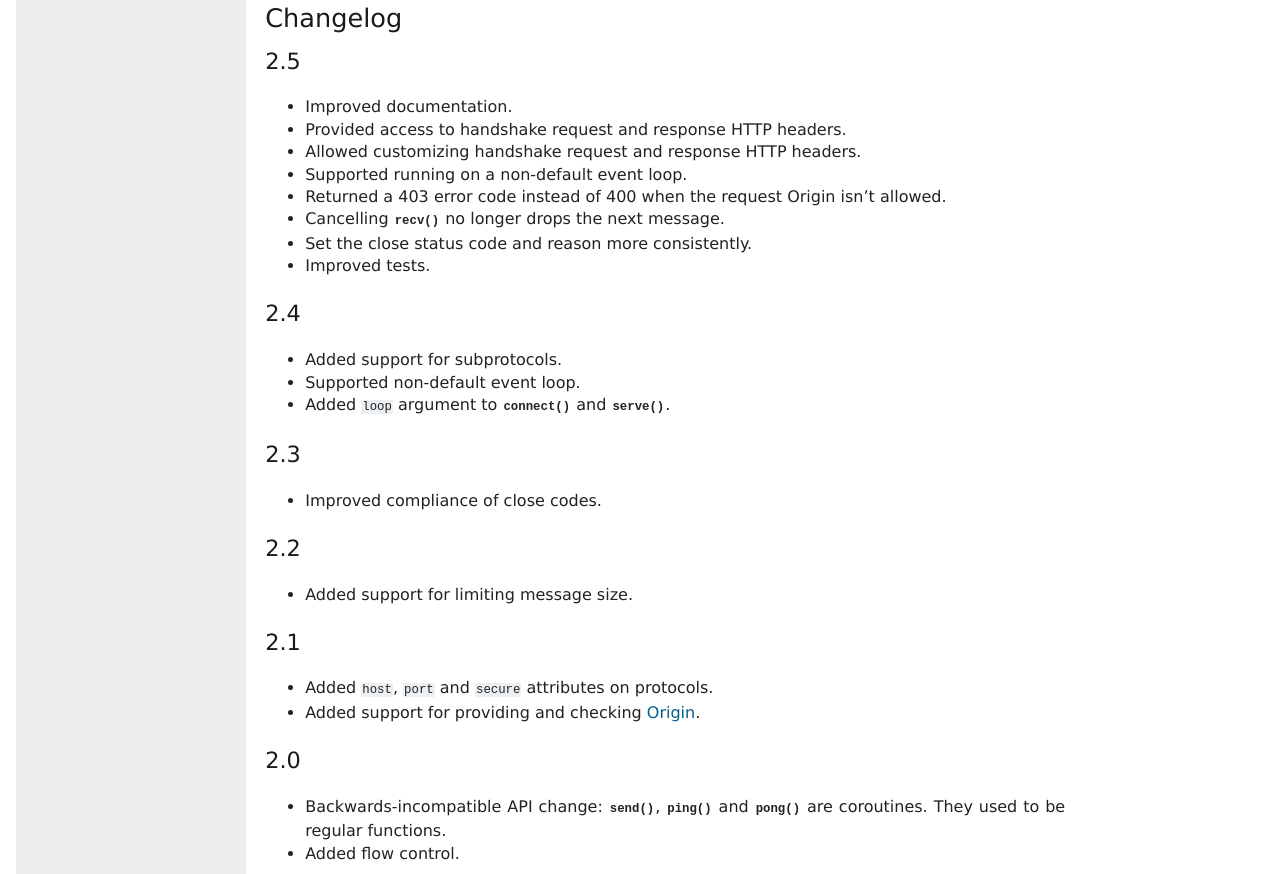
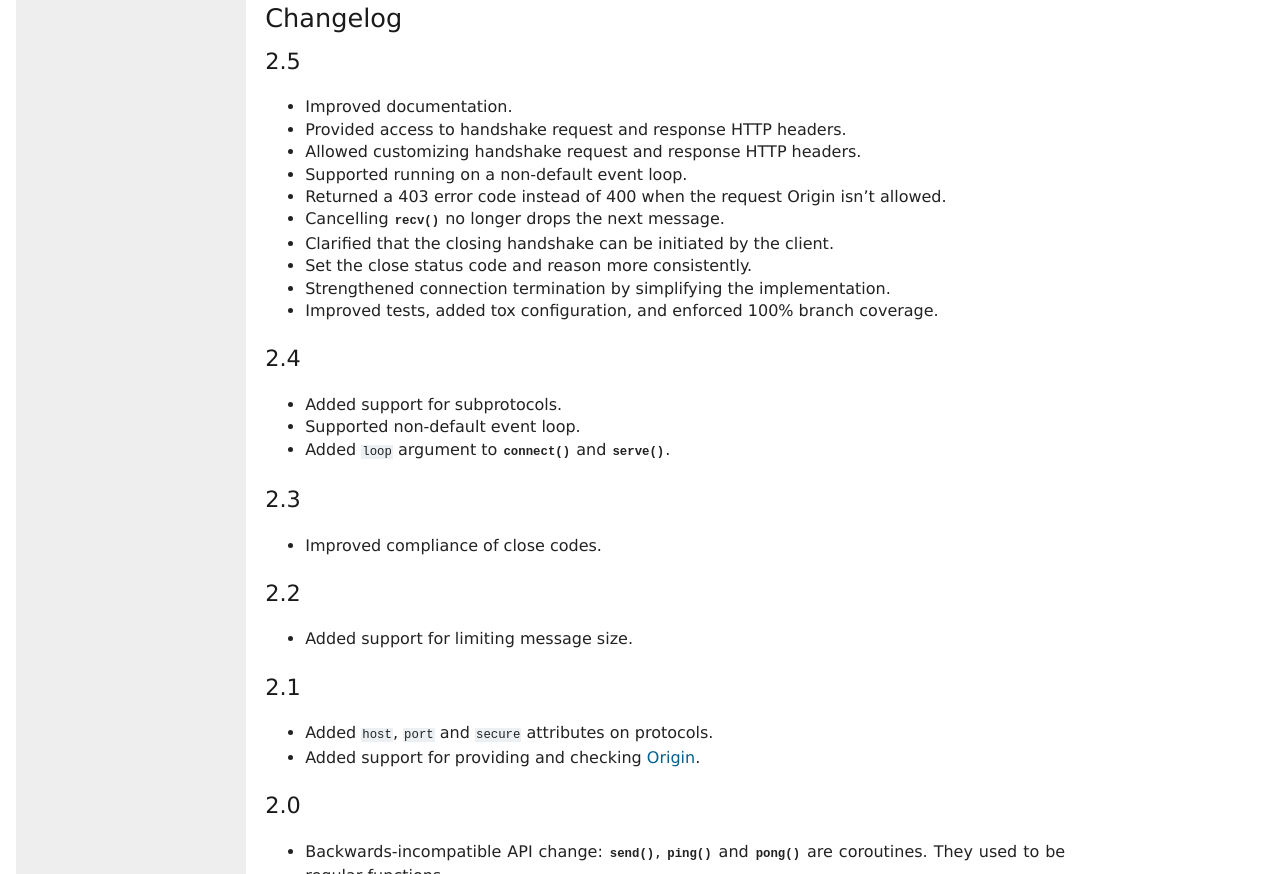
Before and after one commit to python-websockets/websockets, a Sphinx documentation site: the page built from docs/index.rst, in a window 1280 px wide and 900 px high, scrolled down 4635 px, cut to the strip 26-900 px from the top of the window. Built offline with Sphinx 7.4.7, drawn with Linux system fonts in a browser that asks for light colours.

Commit message:
Add changelog for changes spread across multiple recent commits.

```diff
--- a/docs/index.rst
+++ b/docs/index.rst
@@ -305,9 +305,13 @@ Changelog
 * Cancelling :meth:`~websockets.protocol.WebSocketCommonProtocol.recv` no
   longer drops the next message.
 
+* Clarified that the closing handshake can be initiated by the client.
+
 * Set the close status code and reason more consistently.
 
-* Improved tests.
+* Strengthened connection termination by simplifying the implementation.
+
+* Improved tests, added tox configuration, and enforced 100% branch coverage.
 
 2.4
 ...
```
